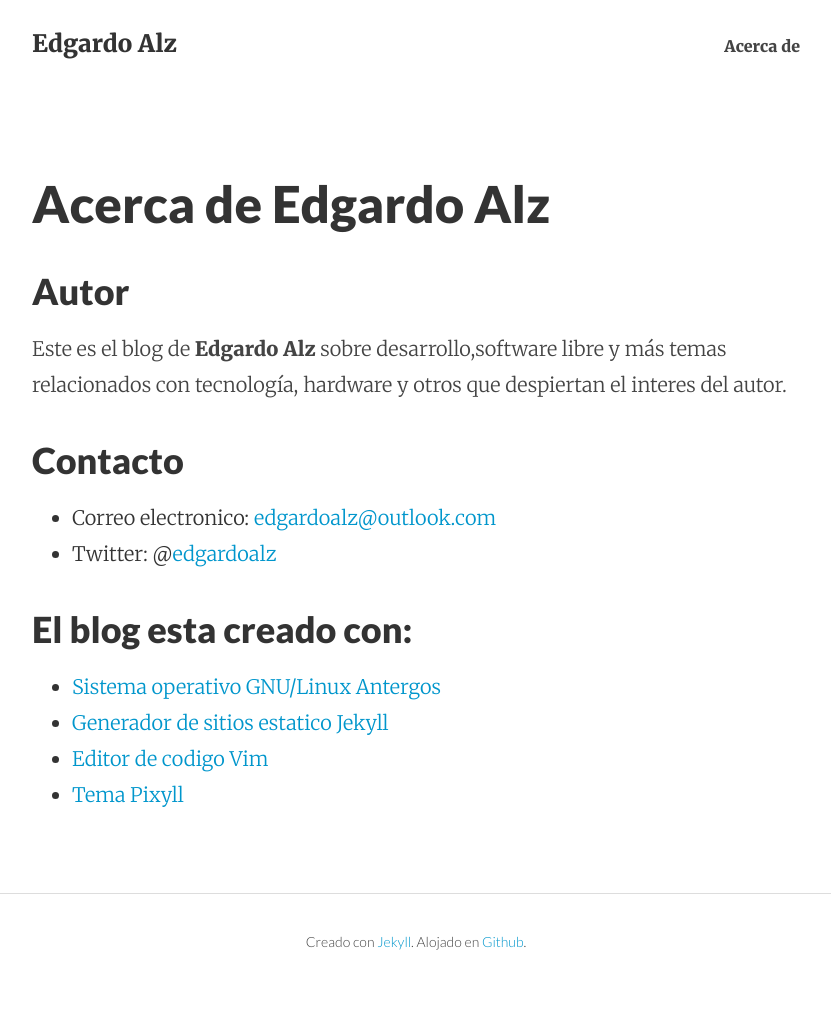
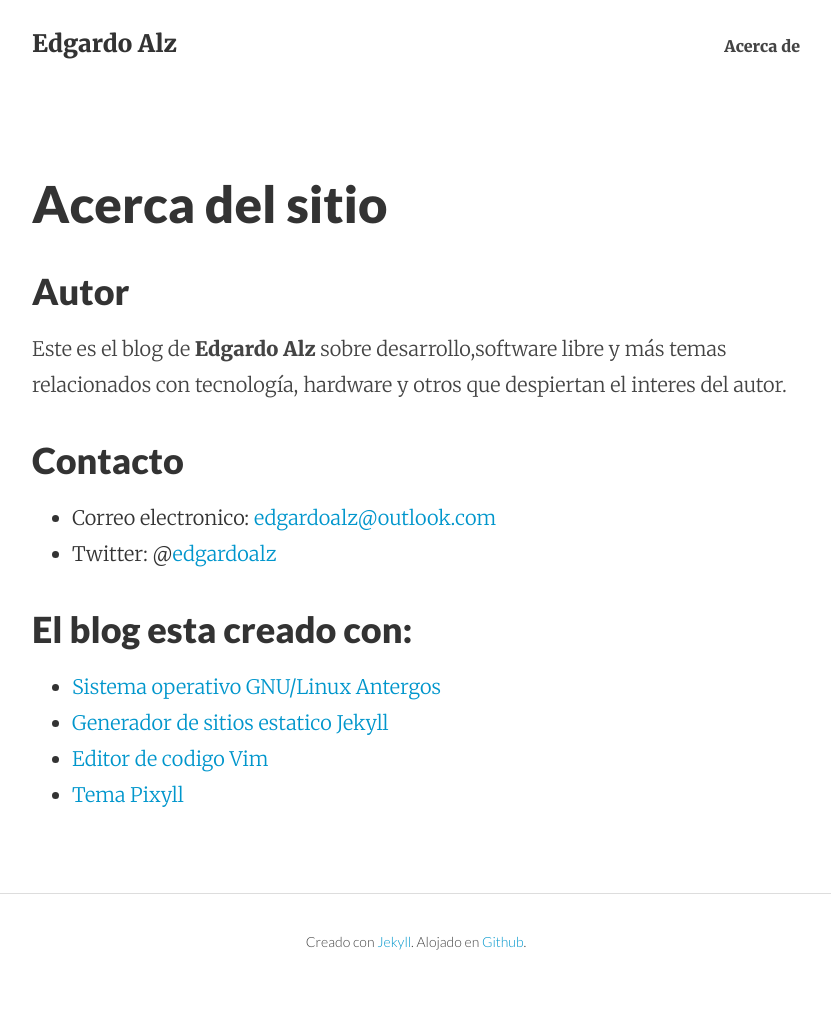
Before and after one commit to edgardoalz/edgardoalz.github.io, a Jekyll site: the page built from about.md, in a window 1280 px wide. Shown: the whole page, without its empty margins (224-1055 px from the left). Built offline with Jekyll 4.4.1, drawn with Linux system fonts in a browser that asks for light colours; Markdown is read by kramdown in place of the engine named in the settings.

Commit message:
about.md actualizado

```diff
--- a/about.md
+++ b/about.md
@@ -1,6 +1,6 @@
 ---
 layout: page
-title: Acerca de Edgardo Alz
+title: Acerca del sitio
 permalink: "/acerca-de/"
 published: true
 ---
```
